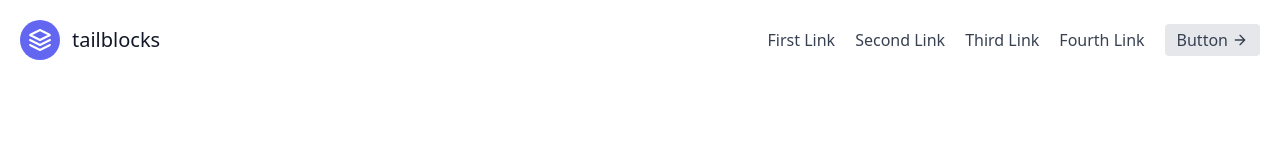
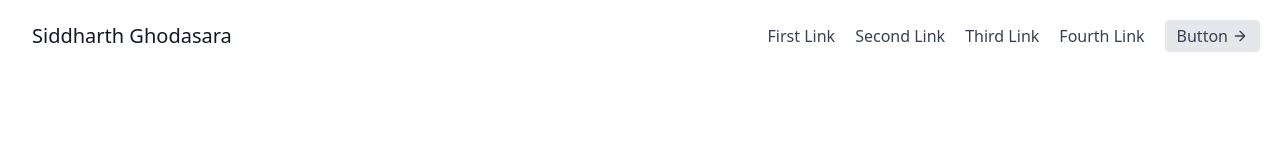
Before and after one commit to SiddharthGhodasara/SiddharthGhodasara.github.io, a plain HTML site: page index.html in a window 1280 px wide. Drawn offline with nearby package versions, Linux system fonts and the light colour scheme.

Commit message:
Update index.html

```diff
--- a/index.html
+++ b/index.html
@@ -10,10 +10,9 @@
   <header class="text-gray-700 body-font">
   <div class="container mx-auto flex flex-wrap p-5 flex-col md:flex-row items-center">
     <a class="flex title-font font-medium items-center text-gray-900 mb-4 md:mb-0">
-      <svg xmlns="http://www.w3.org/2000/svg" fill="none" stroke="currentColor" stroke-linecap="round" stroke-linejoin="round" stroke-width="2" class="w-10 h-10 text-white p-2 bg-indigo-500 rounded-full" viewBox="0 0 24 24">
-        <path d="M12 2L2 7l10 5 10-5-10-5zM2 17l10 5 10-5M2 12l10 5 10-5"></path>
-      </svg>
-      <span class="ml-3 text-xl">tailblocks</span>
+
+
+      <span class="ml-3 text-xl">Siddharth Ghodasara</span>
     </a>
     <nav class="md:ml-auto flex flex-wrap items-center text-base justify-center">
       <a class="mr-5 hover:text-gray-900">First Link</a>
```
